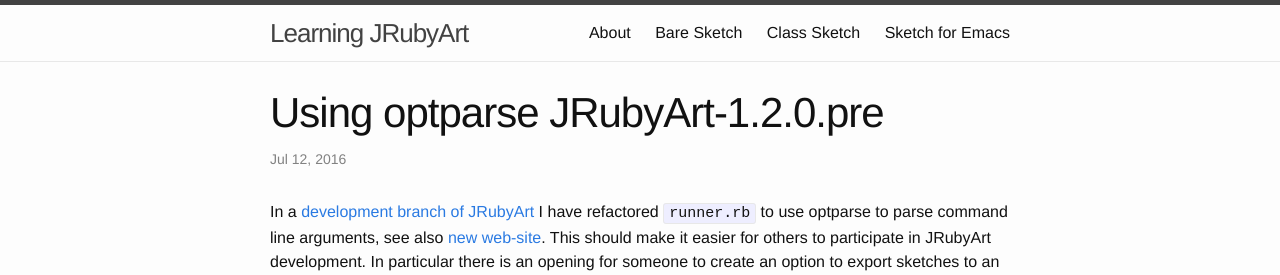
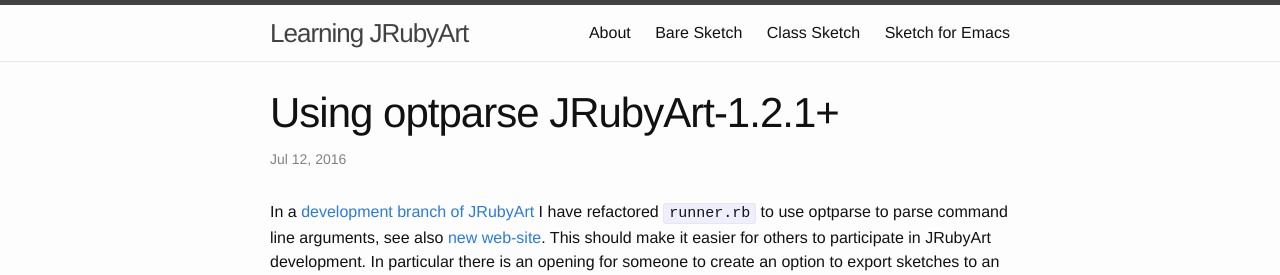
Before and after one commit to monkstone/monkstone.github.com, a Jekyll site: the page built from _posts/2016-07-12-optparse.md, in a window 1280 px wide. Shown: the top 275 px of the page. Built offline with Jekyll 4.4.1, drawn with Linux system fonts in a browser that asks for light colours.

Commit message:
optparse

```diff
--- a/_posts/2016-07-12-optparse.md
+++ b/_posts/2016-07-12-optparse.md
@@ -1,6 +1,6 @@
 ---
 layout: post
-title: "Using optparse JRubyArt-1.2.0.pre"
+title: "Using optparse JRubyArt-1.2.1+"
 date: 2016-07-12 13:57:00
 categories: jruby_art update
 keywords: optparse, JRubyArt
```
